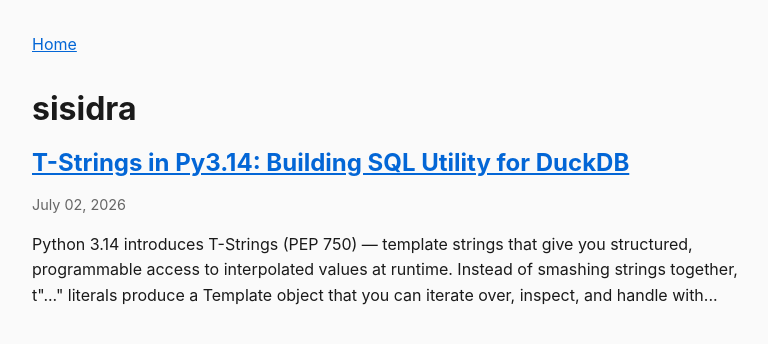
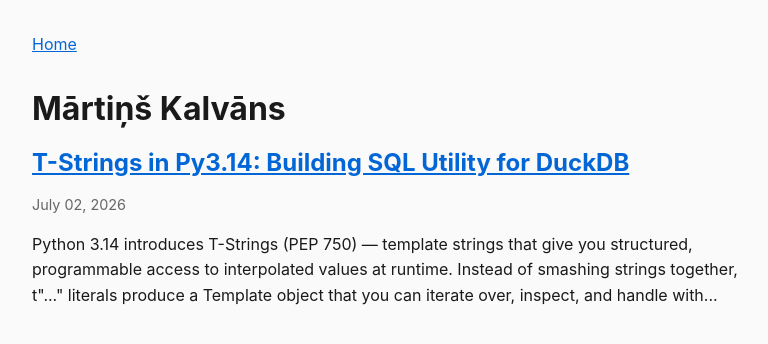
Before and after one commit to sisidra/sisidra.github.io, a Jekyll site: the page built from index.md, in a window 1280 px wide. Shown: the top 344 px of the page, without its empty margins (248-1016 px from the left). Built offline with Jekyll 4.4.1, drawn with Linux system fonts in a browser that asks for light colours.

Commit message:
Fix name

```diff
--- a/index.md
+++ b/index.md
@@ -1,9 +1,9 @@
 ---
 layout: default
-title: sisidra
+title: Mārtiņš Kalvāns
 ---
 
-# sisidra
+# Mārtiņš Kalvāns
 
 <ul class="post-list">
   {% for post in site.posts %}
```
